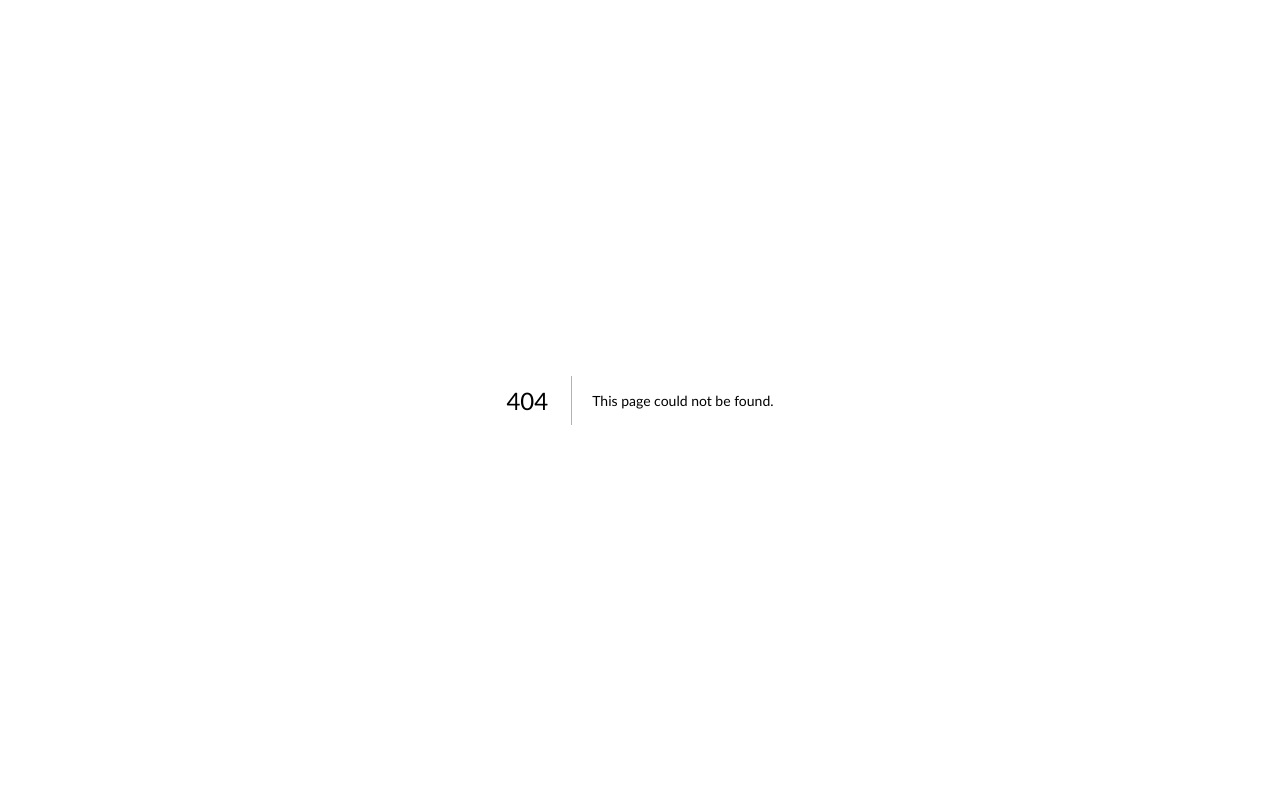
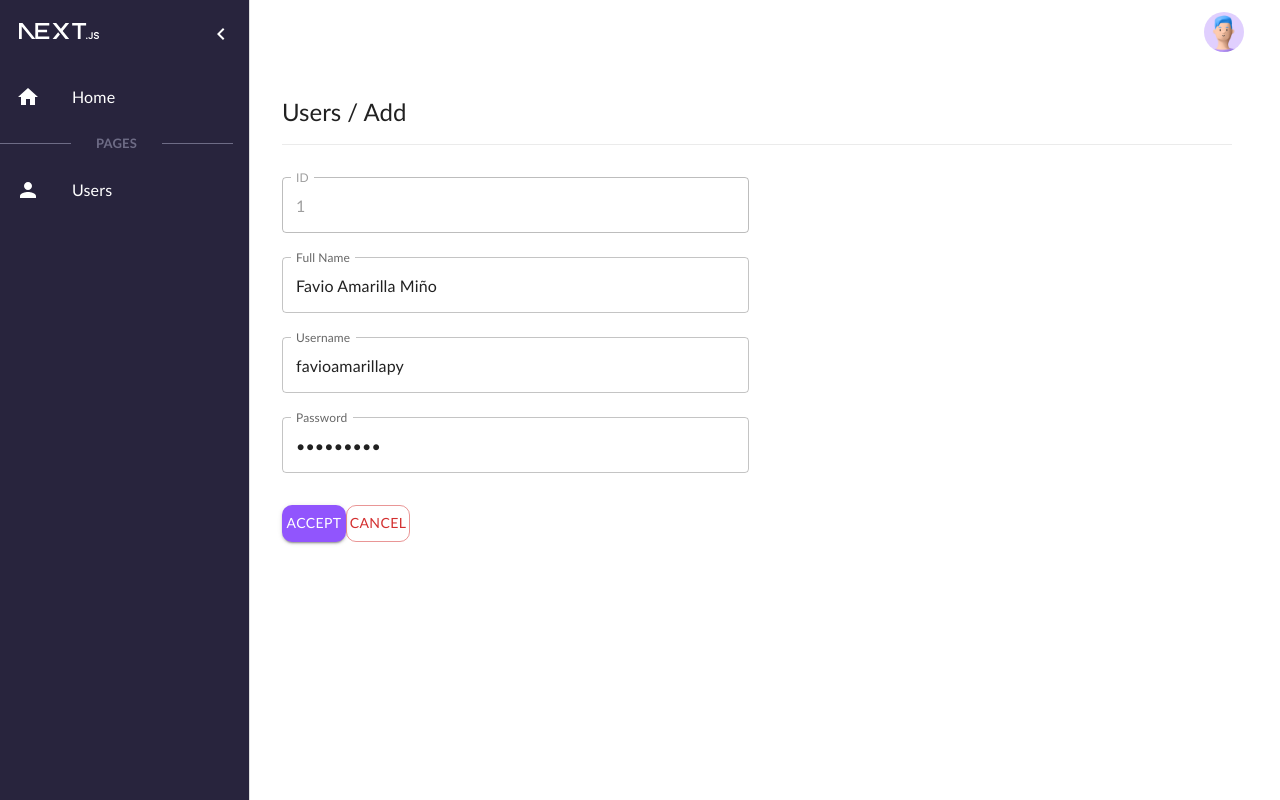
Before and after one commit to favioamarillapy/next-admin-panel, a Next.js app: page /users/edit/1 in a window 1280 px wide. Before the commit this address had no page. Built offline with nearby package versions, Linux system fonts and the light colour scheme.

Commit message:
Added action for edit data

```diff
--- a/components/Pages/User/UserForm.js
+++ b/components/Pages/User/UserForm.js
@@ -11,6 +11,11 @@ export default function UserForm() {
 
     const router = useRouter();
     const id = router.query['id'];
+
+
+    const handleUserSave = () => {
+        router.push('/users')
+    }
 
 
     return (
@@ -35,6 +40,21 @@ export default function UserForm() {
 
 
             <Grid item md={6} sm={12}>
+
+                {
+                    id && (
+                        <TextField
+                            label="ID"
+                            type="number"
+                            margin="normal"
+                            fullWidth
+                            color="secondary"
+                            name="id"
+                            value={id}
+                            disabled={true}
+                        />
+                    )
+                }
                 <TextField
                     label="Full Name"
                     type="text"
@@ -74,6 +94,7 @@ export default function UserForm() {
                     <Button
                         variant="contained"
                         color="secondary"
+                        onClick={handleUserSave}
                     >
                         Accept
                     </Button>
@@ -81,6 +102,7 @@ export default function UserForm() {
                     <Button
                         variant="outlined"
                         color="error"
+                        onClick={handleUserSave}
                     >
                         Cancel
                     </Button>
--- /dev/null
+++ b/pages/users/edit/[id].js
@@ -0,0 +1,11 @@
+import MainLayout from "@/components/Layout/MainLayout";
+import UserForm from "@/components/Pages/User/UserForm";
+
+export default function UserEditPage() {
+
+    return (
+        <MainLayout>
+            <UserForm />
+        </MainLayout>
+    )
+}
```
Also changed, not shown: pages/users/index.js (+13 -1 lines).
